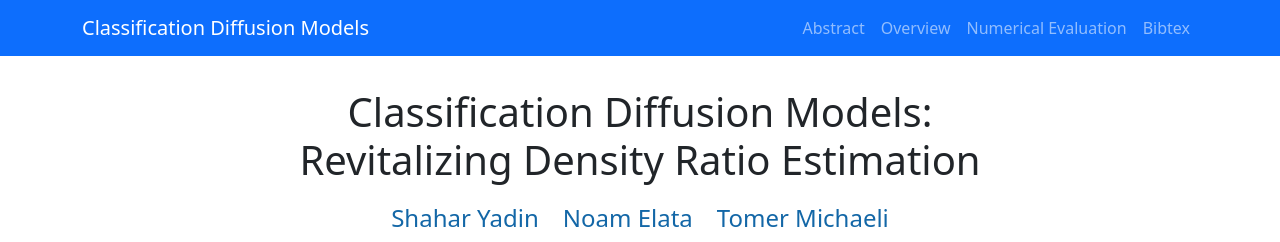
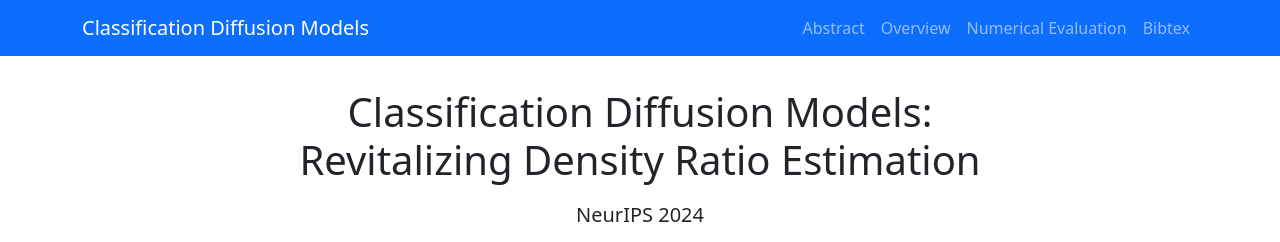
Before and after one commit to shaharYadin/shaharYadin.github.io, a plain HTML site: page CDM/index.html in a window 1280 px wide. Shown: the top 242 px of the page. Drawn offline with nearby package versions, Linux system fonts and the light colour scheme; some packages are replaced by stand-ins of ours; some icons are missing.

Commit message:
Update index.html

```diff
--- a/CDM/index.html
+++ b/CDM/index.html
@@ -62,6 +62,7 @@
 		<center>
 			<h1>Classification Diffusion Models: <br>Revitalizing Density Ratio Estimation</h1>
 			<div class="container">
+				<p class="text-center affilation" style="font-size: 15pt;">NeurIPS 2024&Tab;&Tab;<p>
 				<div class="row justify-content-md-center">
 					<div class="col-md-auto">
 						<span style="font-size:24px"><a href="https://www.linkedin.com/in/shahar-yadin-069725195/" target="_blank" rel="noopener noreferrer">Shahar Yadin</a></span>
```
